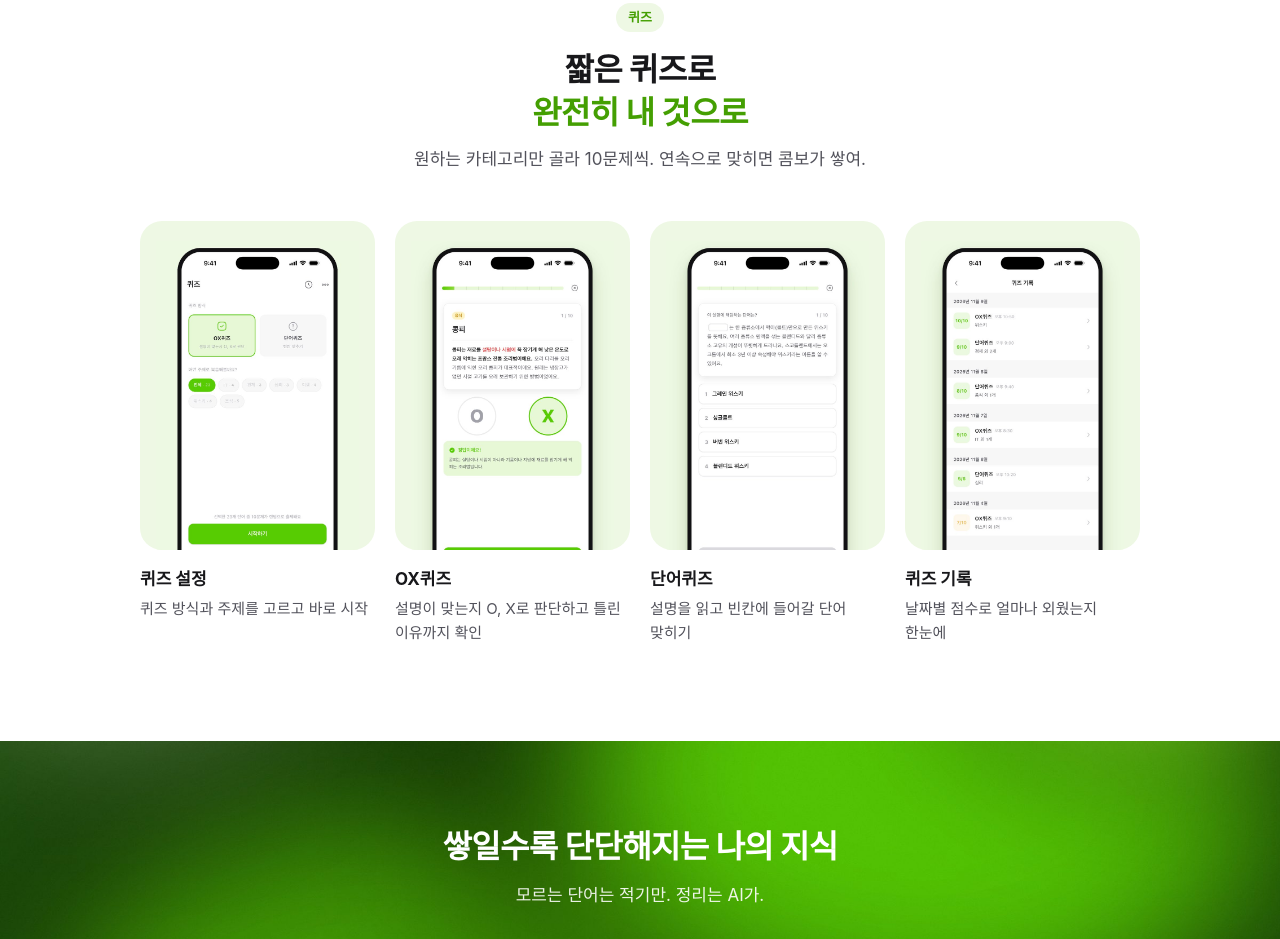
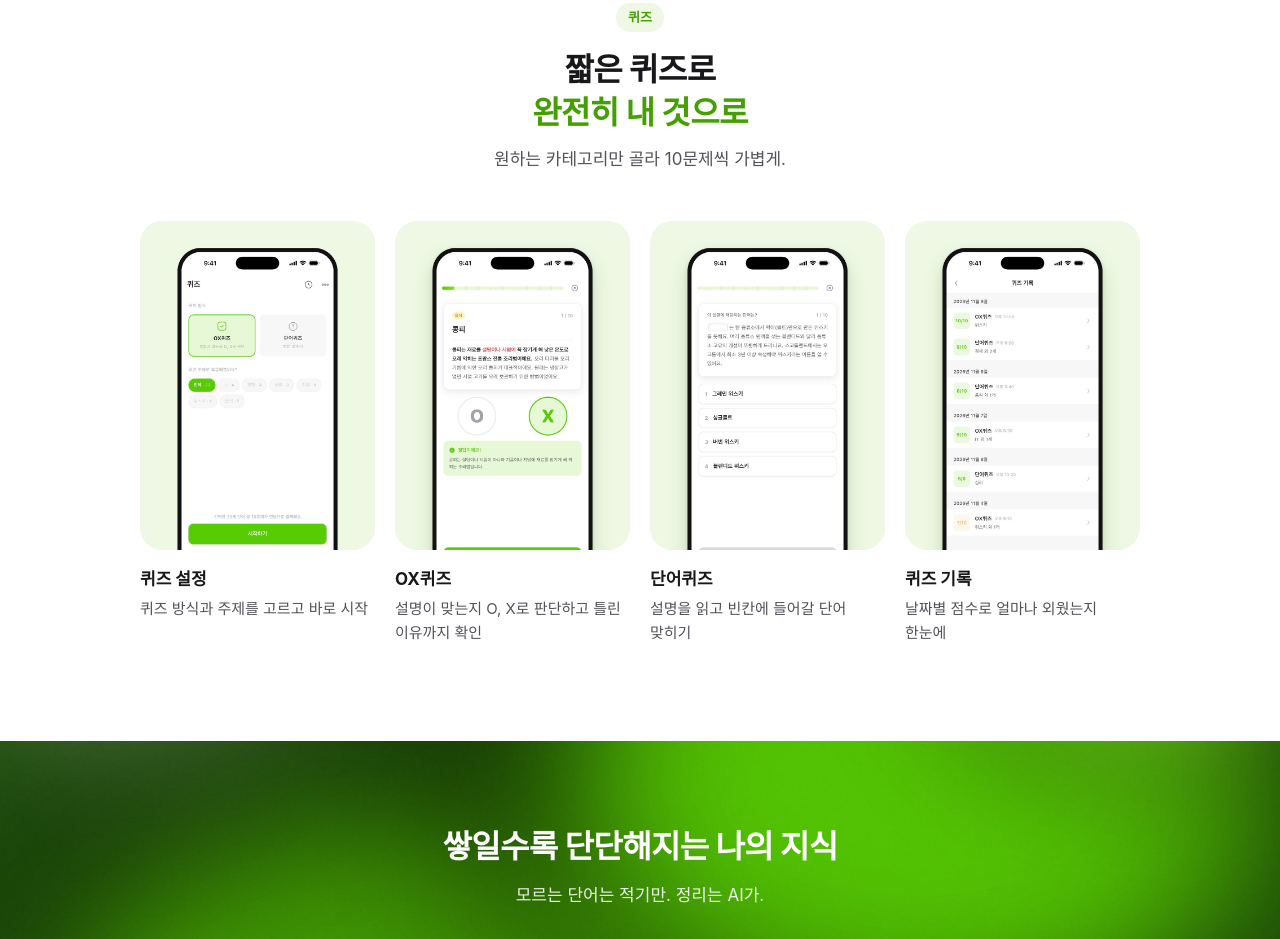
Before and after one commit to json91-dev/wordword, a plain HTML site: page index.html in a window 1280 px wide. Shown: the part 3480-4419 px from the top of the page. Drawn offline with Linux system fonts and the light colour scheme.

Commit message:
fix: Remove combo mention from quiz section
Co-Authored-By: Claude Opus 5.5 <noreply@anthropic.com>
Claude-Session: https://claude.ai/code/session_015uTXLvyHuq89yzLjVmZdLt

```diff
--- a/index.html
+++ b/index.html
@@ -98,7 +98,7 @@
     <div class="section-head">
       <span class="tag">퀴즈</span>
       <h2>짧은 퀴즈로<br><em>완전히 내 것으로</em></h2>
-      <p>원하는 카테고리만 골라 10문제씩. 연속으로 맞히면 콤보가 쌓여.</p>
+      <p>원하는 카테고리만 골라 10문제씩 가볍게.</p>
     </div>
     <div class="quiz-row">
       <figure>
```
